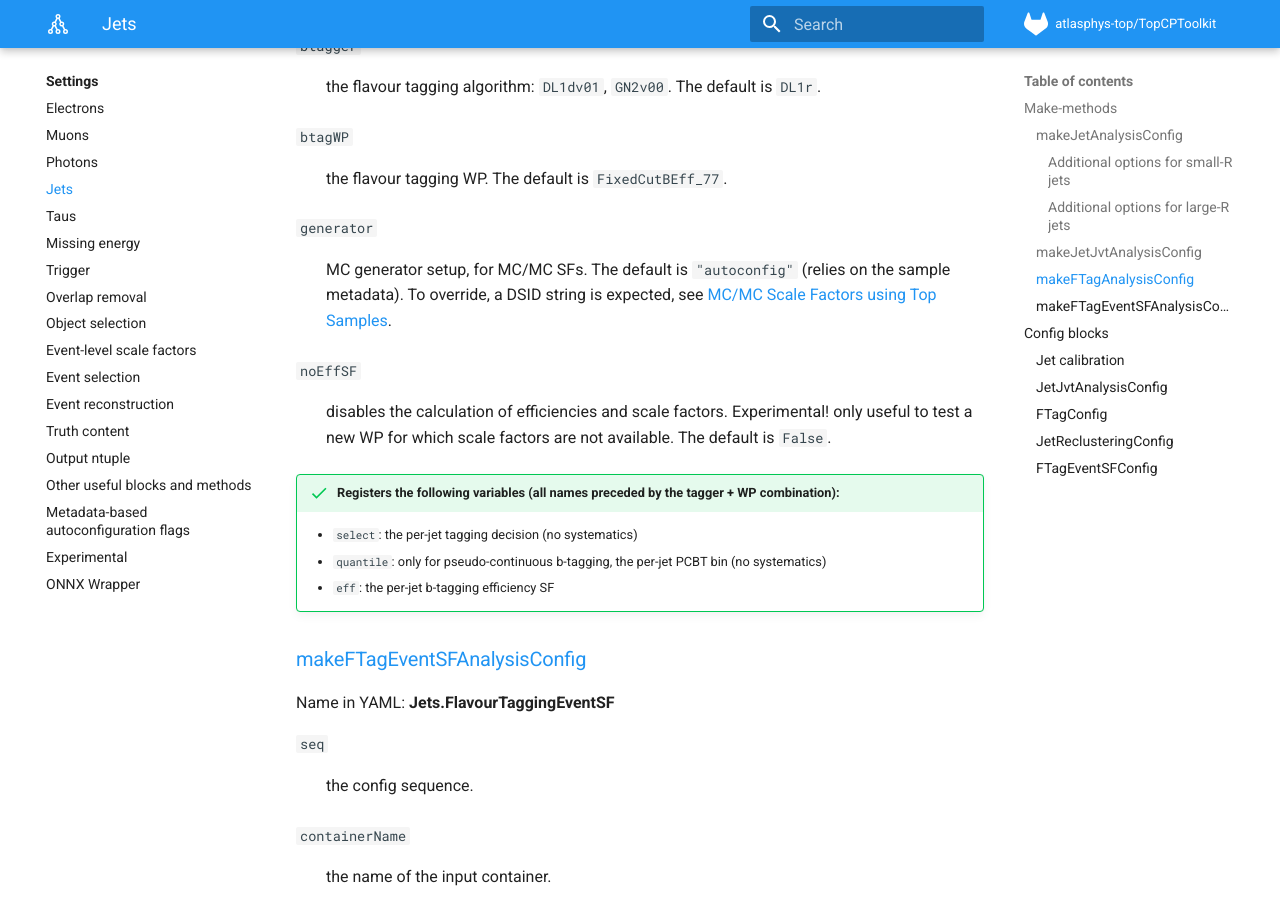
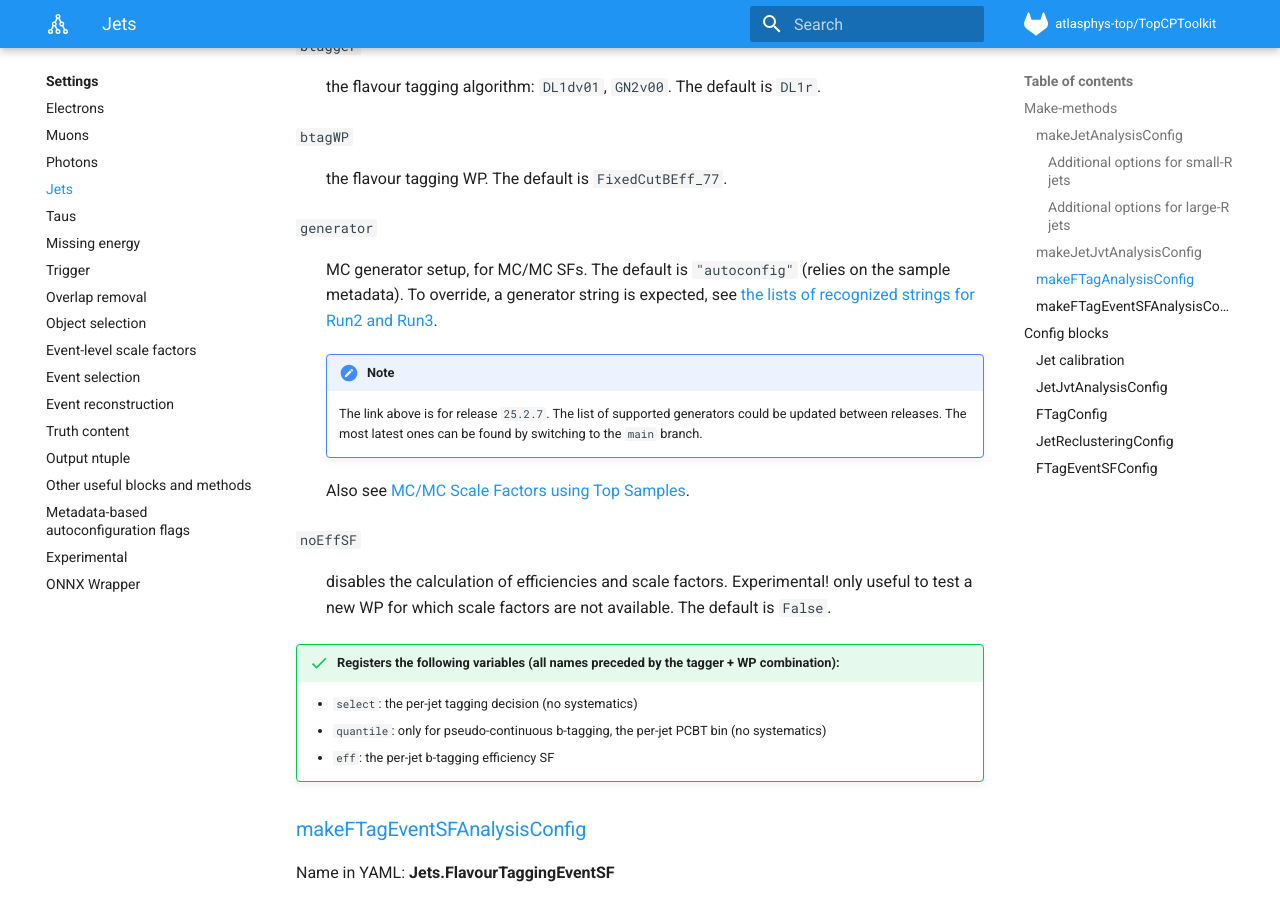
Before and after one commit to SuperNova76/TopCPToolKit, an MkDocs documentation site: the page built from docs/settings/jets.md, in a window 1280 px wide and 900 px high, scrolled down 4251 px. Built offline with MkDocs 1.6.1 and Material for MkDocs 9.7.7, drawn with Linux system fonts in a browser that asks for light colours; formulas are drawn with MathJax 3.

Commit message:
Update documentation on the FTag MC/MC SF generator options

```diff
--- a/docs/settings/jets.md
+++ b/docs/settings/jets.md
@@ -129,7 +129,12 @@ Name in YAML: **Jets.FlavourTagging**
 :   the flavour tagging WP. The default is `FixedCutBEff_77`.
 
 `generator`
-:   MC generator setup, for MC/MC SFs. The default is `"autoconfig"` (relies on the sample metadata). To override, a DSID string is expected, see [MC/MC Scale Factors using Top Samples](https://twiki.cern.ch/twiki/bin/viewauth/AtlasProtected/PmgTopProcesses#FTAG_MC_MC_Scale_Factors_using_T).
+:   MC generator setup, for MC/MC SFs. The default is `"autoconfig"` (relies on the sample metadata). To override, a generator string is expected, see [the lists of recognized strings for Run2 and Run3](https://gitlab.cern.ch/atlas/athena/-/blob/release/25.2.7/PhysicsAnalysis/Algorithms/FTagAnalysisAlgorithms/python/FTagAnalysisConfig.py?ref_type=tags#L198-203).
+
+    !!! note
+        The link above is for release `25.2.7`. The list of supported generators could be updated between releases. The most latest ones can be found by switching to the `main` branch.
+
+    Also see [MC/MC Scale Factors using Top Samples](https://twiki.cern.ch/twiki/bin/viewauth/AtlasProtected/PmgTopProcesses#FTAG_MC_MC_Scale_Factors_using_T).
 
 `noEffSF`
 :   disables the calculation of efficiencies and scale factors. Experimental! only useful to test a new WP for which scale factors are not available. The default is `False`.
```
